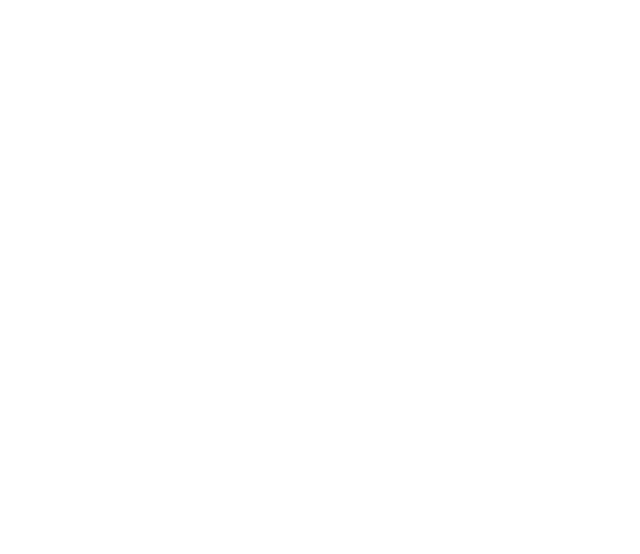
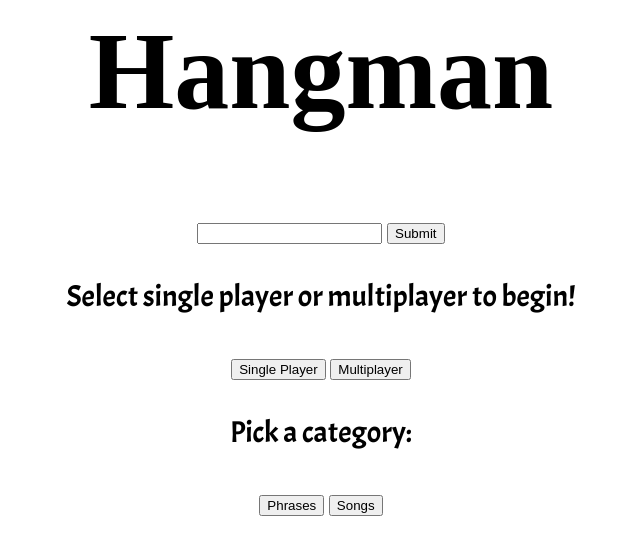
Before and after one commit to SandyPok/Hangman-GA, a plain HTML site: page index.html in a window 1280 px wide. Shown: the whole page, without its empty margins (319-959 px from the left). Drawn offline with nearby package versions, Linux system fonts and the light colour scheme; a web font is replaced by a local one.

Commit message:
Updated info

```diff
--- a/index.html
+++ b/index.html
@@ -2,10 +2,37 @@
 <html>
   <head>
     <meta charset="utf-8">
-    <title>Hangman</title>
-    <link rel="stylesheet" type="text/css" href="style.css"/>
+    <link rel="stylesheet" type="text/css" href="style.css" />
+    <link href="https://fonts.googleapis.com/css?family=Acme|Frijole" rel="stylesheet">
+        <title>Hangman</title>
+        <script src="https://ajax.googleapis.com/ajax/libs/jquery/3.1.1/jquery.min.js"></script>
+        <script src="main.js"></script>
   </head>
   <body>
+    <h1>Hangman</h1>
+    <div id="board">
+      <div id="userInput">
+        <input type="text" name="word" id="word"/>
+        <button type="button" class="userWord">Submit</button>
+      </div></div>
 
+    <div id="intro">
+      <p>Select single player or multiplayer to begin!</p>
+          <div id="buttonContainer">
+            <button type="button" name="singleplayer">Single Player</button>
+            <button type="button" name="multiplayer">Multiplayer</button>
+          </div>
+    <div id="firstPage">
+      <p>Pick a category:</p>
+      <div id="categoryHolder">
+          <div id="category">
+              <div id="category1">
+                <button type="button" name="phrases">Phrases</button>
+                <button type="button" name="songs">Songs</button>
+            </div>
+          </div>
+        </div>
+      </div>
+    </div>
   </body>
 </html>
--- a/style.css
+++ b/style.css
@@ -0,0 +1,15 @@
+body {
+  font-family: 'Acme';
+  text-align: center;
+  font-size: 30px;
+}
+h1 {
+  font-size: 110px;
+  font-family: 'Frijole';
+  margin-top: 1px;
+}
+.firstPage {
+    display: none;
+    height: 460px;
+    width: 845px;
+}
```
Also changed, not shown: script.js (+24 -0 lines).
